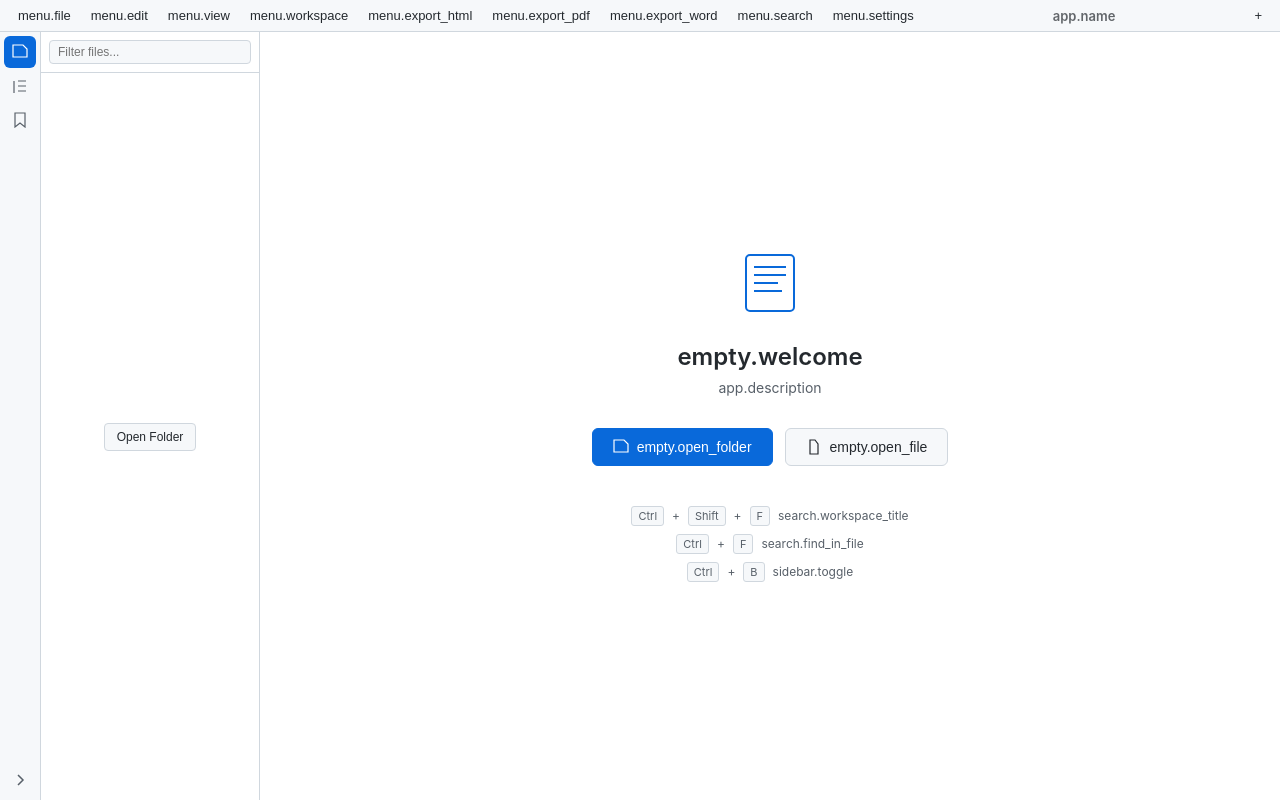
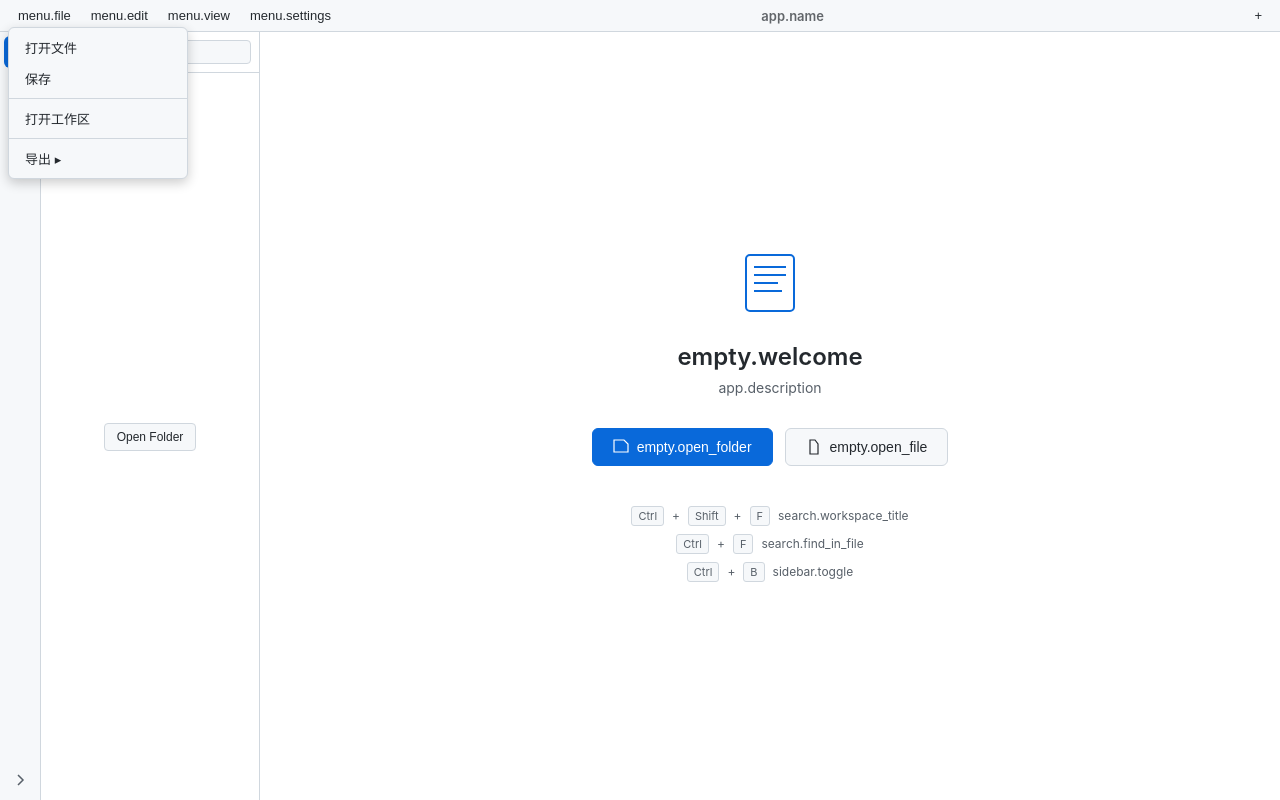
Before and after one commit to Asketisch/MarkPure, a Svelte app: page / in a window 1280 px wide. Both pictures are taken after a click on the button "menu.file". Built offline with nearby package versions, Linux system fonts and the light colour scheme; what @tiptap/extension-mathematics would draw is missing.

Commit message:
编辑器调整

```diff
--- a/src/App.svelte
+++ b/src/App.svelte
@@ -54,6 +54,8 @@
   let workspacePath = $state<string | null>(null)
   let showSidebar = $state(true)
   let tabContextMenu = $state<{ x: number; y: number; tabId: number } | null>(null)
+  let showFileMenu = $state(false)
+  let showEditMenu = $state(false)
   let showSearch = $state(false)
   let showWorkspaceSearch = $state(false)
   let showSettings = $state(false)
@@ -366,6 +368,24 @@
   function setHeading(level: number) { editor?.chain().focus().toggleHeading({ level: level as 1|2|3|4|5|6 }).run() }
   function addTable() { editor?.chain().focus().insertTable({ rows: 3, cols: 3, withHeaderRow: true }).run() }
   function insertHr() { editor?.chain().focus().setHorizontalRule().run() }
+  function handleUndo() { editor?.chain().focus().undo().run() }
+  function handleRedo() { editor?.chain().focus().redo().run() }
+  function handleFind() { showSearch = true }
+  function handleReplace() { showSearch = true }
+  function toggleFileMenu() { showFileMenu = !showFileMenu }
+  function hideFileMenu() { showFileMenu = false }
+  function toggleEditMenu() { showEditMenu = !showEditMenu }
+  function hideEditMenu() { showEditMenu = false }
+  function showExportSubmenu(e: MouseEvent) {
+    const target = e.target as HTMLElement
+    const submenu = target.nextElementSibling as HTMLElement
+    if (submenu) submenu.style.display = 'block'
+  }
+  function hideExportSubmenu(e: MouseEvent) {
+    const target = e.target as HTMLElement
+    const submenu = target.nextElementSibling as HTMLElement
+    if (submenu) submenu.style.display = 'none'
+  }
 
   async function openWorkspace() {
     const path = await pickDirectory()
@@ -547,6 +567,19 @@
           e.preventDefault()
           toggleSourceMode()
           break
+        case 'z':
+          if (e.shiftKey) {
+            e.preventDefault()
+            handleRedo()
+          } else {
+            e.preventDefault()
+            handleUndo()
+          }
+          break
+        case 'y':
+          e.preventDefault()
+          handleRedo()
+          break
       }
     }
   }
@@ -632,14 +665,41 @@
   <!-- Menu Bar -->
   <nav class="menu-bar">
     <div class="menu-group">
-      <button class="menu-btn" onclick={handleOpen}>{i18n.t('menu.file')}</button>
-      <button class="menu-btn" onclick={handleSave}>{i18n.t('menu.edit')}</button>
+      <div class="menu-dropdown">
+        <button class="menu-btn" onclick={toggleFileMenu} onblur={() => setTimeout(hideFileMenu, 200)}>{i18n.t('menu.file')}</button>
+        {#if showFileMenu}
+          <div class="dropdown-menu" onmouseleave={() => hideFileMenu()}>
+            <button class="dropdown-item" onclick={() => { handleOpen(); hideFileMenu() }}>打开文件</button>
+            <button class="dropdown-item" onclick={() => { handleSave(); hideFileMenu() }}>保存</button>
+            <div class="dropdown-sep"></div>
+            <button class="dropdown-item" onclick={() => { openWorkspace(); hideFileMenu() }}>打开工作区</button>
+            <div class="dropdown-sep"></div>
+            <div class="dropdown-submenu">
+              <span class="dropdown-item dropdown-submenu-item" onmouseenter={(e) => showExportSubmenu(e)} onmouseleave={(e) => hideExportSubmenu(e)}>导出 &#9656;</span>
+              <div class="dropdown-submenu-content" id="export-submenu">
+                <button class="dropdown-item" onclick={() => { handleExportHtml(); hideFileMenu() }}>{i18n.t('menu.export_html')}</button>
+                <button class="dropdown-item" onclick={() => { handleExportPdf(); hideFileMenu() }}>{i18n.t('menu.export_pdf')}</button>
+                <button class="dropdown-item" onclick={() => { handleExportWord(); hideFileMenu() }}>{i18n.t('menu.export_word')}</button>
+              </div>
+            </div>
+          </div>
+        {/if}
+      </div>
+      <div class="menu-dropdown">
+        <button class="menu-btn" onclick={toggleEditMenu} onblur={() => setTimeout(hideEditMenu, 200)}>{i18n.t('menu.edit')}</button>
+        {#if showEditMenu}
+          <div class="dropdown-menu" onmouseleave={() => hideEditMenu()}>
+            <button class="dropdown-item" onclick={() => { handleUndo(); hideEditMenu() }}>撤销 (Ctrl+Z)</button>
+            <button class="dropdown-item" onclick={() => { handleRedo(); hideEditMenu() }}>重做 (Ctrl+Shift+Z)</button>
+            <div class="dropdown-sep"></div>
+            <button class="dropdown-item" onclick={() => { handleFind(); hideEditMenu() }}>查找 (Ctrl+F)</button>
+            <button class="dropdown-item" onclick={() => { handleReplace(); hideEditMenu() }}>替换 (Ctrl+H)</button>
+            <div class="dropdown-sep"></div>
+            <button class="dropdown-item" onclick={() => { showWorkspaceSearch = true; hideEditMenu() }}>全局搜索 (Ctrl+Shift+F)</button>
+          </div>
+        {/if}
+      </div>
       <button class="menu-btn" onclick={toggleSidebar}>{i18n.t('menu.view')}</button>
-      <button class="menu-btn" onclick={openWorkspace}>{i18n.t('menu.workspace')}</button>
-      <button class="menu-btn" onclick={handleExportHtml}>{i18n.t('menu.export_html')}</button>
-      <button class="menu-btn" onclick={handleExportPdf}>{i18n.t('menu.export_pdf')}</button>
-      <button class="menu-btn" onclick={handleExportWord}>{i18n.t('menu.export_word')}</button>
-      <button class="menu-btn" onclick={() => showWorkspaceSearch = true}>{i18n.t('menu.search')}</button>
       <button class="menu-btn" onclick={() => showSettings = true}>{i18n.t('menu.settings')}</button>
     </div>
     <div class="menu-title">{i18n.t('app.name')}</div>
@@ -762,6 +822,9 @@
         {/if}
       </footer>
       {/if}
+
+      <!-- Settings Modal -->
+      <Settings bind:visible={showSettings} onConfigChange={handleConfigChange} />
     </div>
   </div>
 </div>
@@ -799,9 +862,6 @@
   onNavigate={handleWorkspaceSearchNavigate}
 />
 
-<!-- Settings Modal -->
-<Settings bind:visible={showSettings} onConfigChange={handleConfigChange} />
-
 <style>
   .app-root {
     display: flex;
@@ -837,6 +897,68 @@
   .menu-btn:hover {
     background: var(--menu-hover-bg);
     color: var(--menu-hover-text);
+  }
+
+  .menu-dropdown {
+    position: relative;
+  }
+
+  .dropdown-menu {
+    position: absolute;
+    top: 100%;
+    left: 0;
+    background: var(--bg-secondary);
+    border: 1px solid var(--border);
+    border-radius: 6px;
+    padding: 4px 0;
+    min-width: 180px;
+    box-shadow: 0 4px 12px rgba(0, 0, 0, 0.2);
+    z-index: 1000;
+  }
+
+  .dropdown-item {
+    display: block;
+    width: 100%;
+    padding: 6px 16px;
+    border: none;
+    background: none;
+    color: var(--text);
+    text-align: left;
+    cursor: pointer;
+    font-size: 13px;
+  }
+  .dropdown-item:hover {
+    background: var(--menu-hover-bg);
+    color: var(--menu-hover-text);
+  }
+
+  .dropdown-sep {
+    height: 1px;
+    background: var(--border);
+    margin: 4px 0;
+  }
+
+  .dropdown-submenu {
+    position: relative;
+  }
+
+  .dropdown-submenu-item {
+    display: flex;
+    justify-content: space-between;
+    align-items: center;
+  }
+
+  .dropdown-submenu-content {
+    display: none;
+    position: absolute;
+    left: 100%;
+    top: 0;
+    background: var(--bg-secondary);
+    border: 1px solid var(--border);
+    border-radius: 6px;
+    padding: 4px 0;
+    min-width: 140px;
+    box-shadow: 0 4px 12px rgba(0, 0, 0, 0.2);
   }
 
   .main-area {
--- a/src/lib/components/SearchBar.svelte
+++ b/src/lib/components/SearchBar.svelte
@@ -59,6 +59,10 @@
     if (!editor) return
     replaceAll(editor.view, replacement)
     refreshMatchInfo()
+    // Close search bar after replace all
+    setTimeout(() => {
+      handleClose()
+    }, 500)
   }
 
   function handleClose() {
--- a/src/lib/components/Settings.svelte
+++ b/src/lib/components/Settings.svelte
@@ -91,6 +91,19 @@
     }
     const cssClass = labelToClass[themeName] ?? themeName
     await saveConfig({ theme: cssClass })
+  }
+
+  // Convert CSS class name to human-readable label for display
+  function getThemeLabel(cssClass: string): string {
+    const classToLabel: Record<string, string> = {
+      '': 'Cadmium Light',
+      'theme-dark': 'Dark',
+      'theme-one-dark': 'One Dark',
+      'theme-graphite': 'Graphite',
+      'theme-ulysses': 'Ulysses',
+      'theme-material-dark': 'Material Dark',
+    }
+    return classToLabel[cssClass] ?? cssClass
   }
 
   async function handleImportTheme() {
@@ -242,7 +255,7 @@
 
             <div class="setting-row">
               <label>{i18n.t('settings.builtin_theme')}</label>
-              <select value={config?.theme ?? ''} onchange={(e) => changeTheme((e.target as HTMLSelectElement).value)}>
+              <select value={getThemeLabel(config?.theme ?? '')} onchange={(e) => changeTheme((e.target as HTMLSelectElement).value)}>
                 <option value="Cadmium Light">Cadmium Light</option>
                 <option value="Dark">Dark</option>
                 <option value="One Dark">One Dark</option>
```
